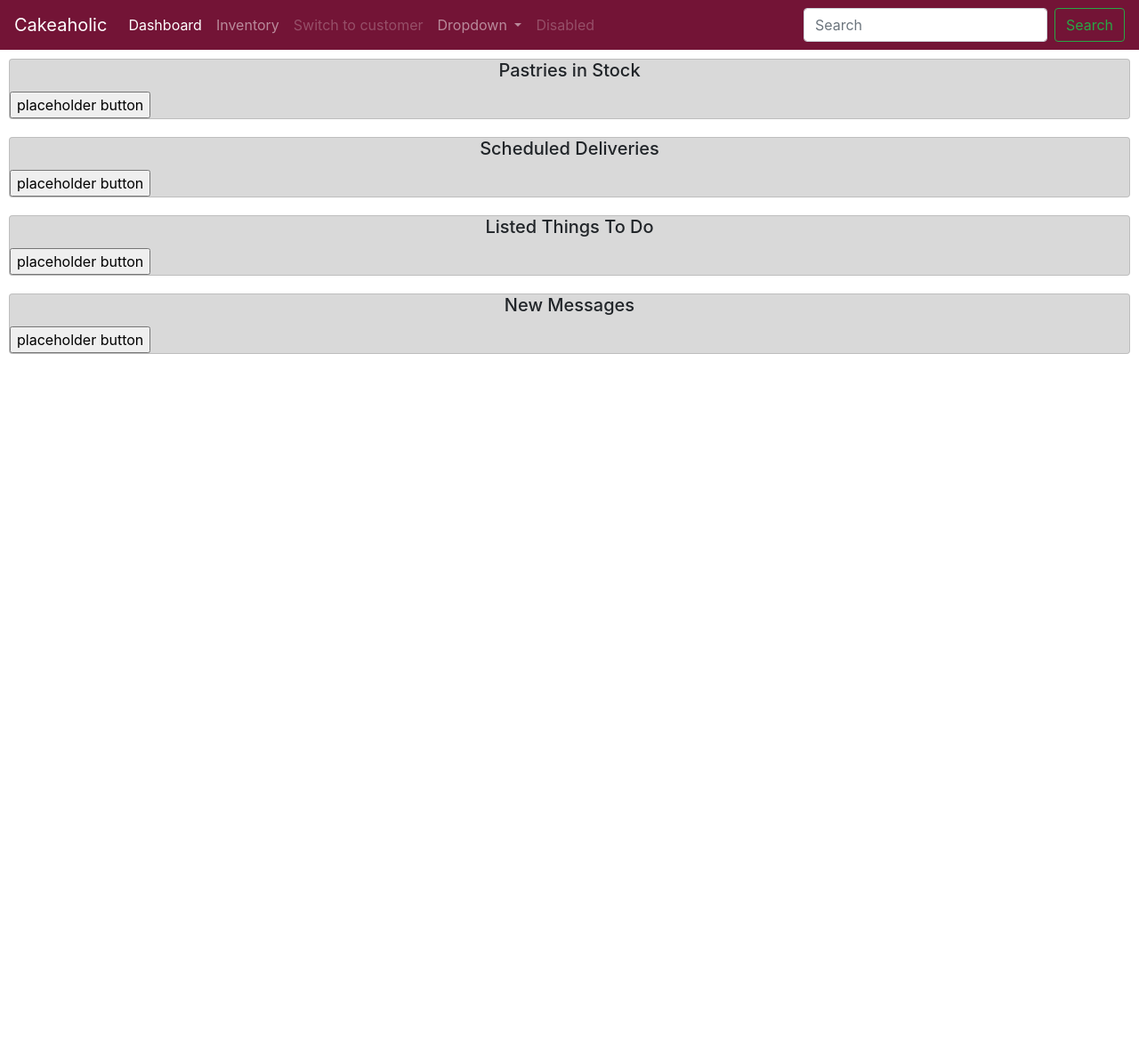
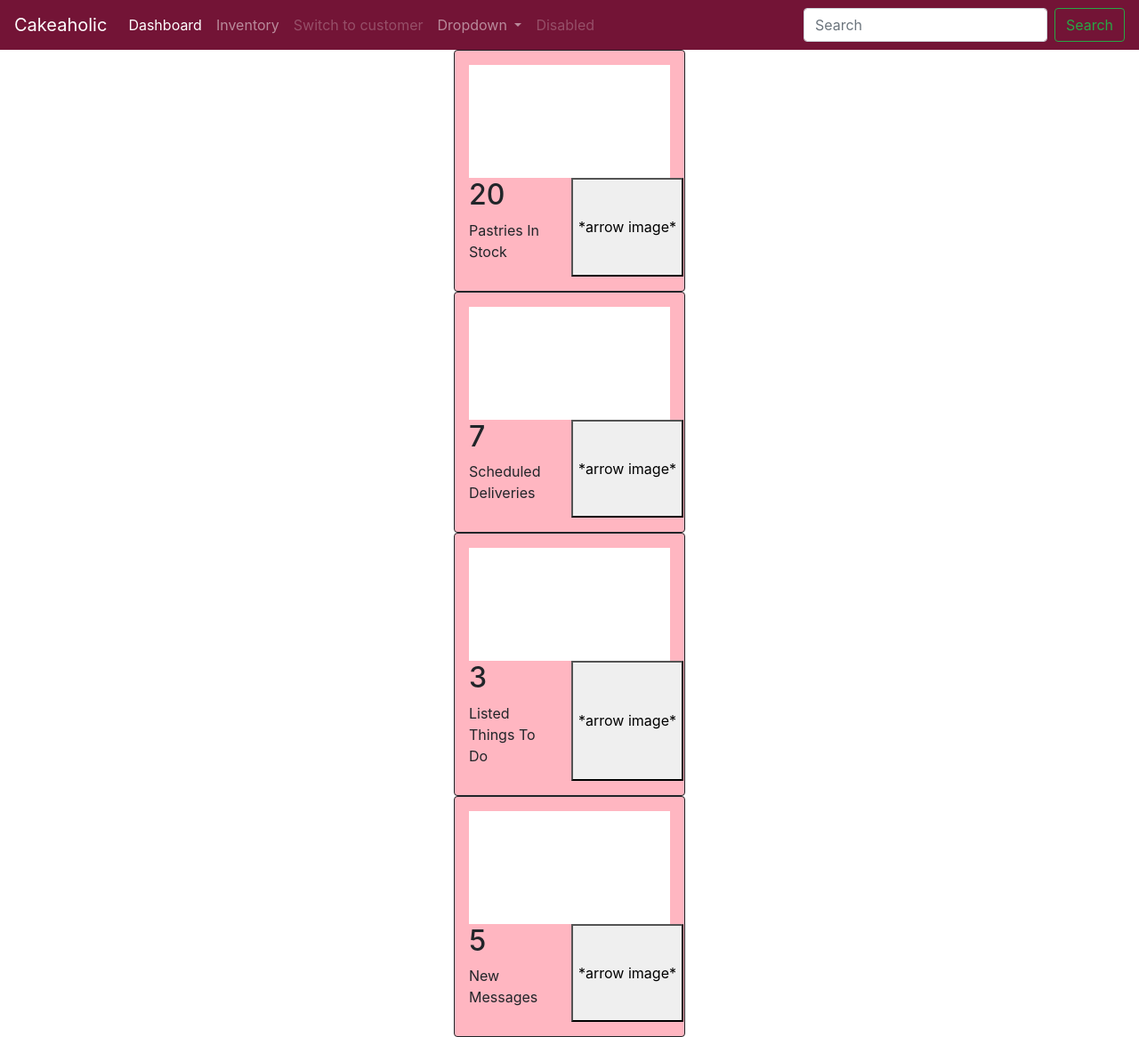
Before and after one commit to AngioloOng/bakeshop_django, a Django app: page /inventory/ in a window 1280 px wide. Shown: the whole page at 89% size. Before the commit the page ends 398 px from the top, so only its background shows below. Run offline with Django 4.2, Linux system fonts and the light colour scheme; some libraries are stand-ins or nearby versions.

Commit message:
Inventory Change #2

```diff
--- a/first/inventory/templates/inventory/inventory.html
+++ b/first/inventory/templates/inventory/inventory.html
@@ -3,13 +3,112 @@
 {% block content %}
 
 <style>
-.center {
-  margin: auto;
-  width: 100%;
-  padding: 10px;
+	:root {
+		color-scheme: light dark;
+		--imageBg: white;
+		--cardBg: lightpink;
+		--btnBg: lightgreen;
+	}
+
+	@media (prefers-color-scheme: dark) {
+		:root {
+			--imageBg: gray;
+			--cardBg: white;
+			--btnBg: darkGreen;
+		}
+	}
+
+	.body {
+		font-family: system-ui, serif;
+		padding: 3rem;
+	}
+
+	.visual {
+		aspect-ratio: 16 / 9;
+		background: var(--imageBg);
+	}
+
+	.card {
+		text-align: center;
+		padding: 0.5rem;
+		max-width: 260px;
+		padding: 1rem;
+		margin: 0 auto;
+		background: var(--cardBg);
+		border: 1px solid currentColor;
+	}
+
+	.button {
+		padding: 0.5rem;
+		border: 1px solid;
+		font-weight: 600;
+		letter-spacing: 0.1rem;
+		text-transform: uppercase;
+		background-color: var(--btnBg);
 	}
 </style>
 
+<div class="card">
+	<div class="visual"></div>
+	<div>
+		<div class="row">
+			<div class="col" align="left">
+				<div class="meta">
+					<h2>20</h2>
+				</div>
+				<p class="desc">Pastries In Stock</p>
+			</div>
+			<button>*arrow image*</button>
+		</div>
+	</div>
+</div>
+
+<div class="card">
+	<div class="visual"></div>
+	<div>
+		<div class="row">
+			<div class="col" align="left">
+				<div class="meta">
+					<h2>7</h2>
+				</div>
+				<p class="desc">Scheduled Deliveries</p>
+			</div>
+			<button>*arrow image*</button>
+		</div>
+	</div>
+</div>
+
+<div class="card">
+	<div class="visual"></div>
+	<div>
+		<div class="row">
+			<div class="col" align="left">
+				<div class="meta">
+					<h2>3</h2>
+				</div>
+				<p class="desc">Listed Things To Do</p>
+			</div>
+			<button>*arrow image*</button>
+		</div>
+	</div>
+</div>
+
+<div class="card">
+	<div class="visual"></div>
+	<div>
+		<div class="row">
+			<div class="col" align="left">
+				<div class="meta">
+					<h2>5</h2>
+				</div>
+				<p class="desc">New Messages</p>
+			</div>
+			<button>*arrow image*</button>
+		</div>
+	</div>
+</div>
+
+<!--
 <div class="center">
 	<div class="card", style="background-color: #D9D9D9">
 		<div class="card-block">
@@ -61,4 +160,5 @@
 		</div>
 	</div>
 </div>
+-->
 {% endblock content%}
```
Lines whose indentation alone changed are shown as unchanged.
